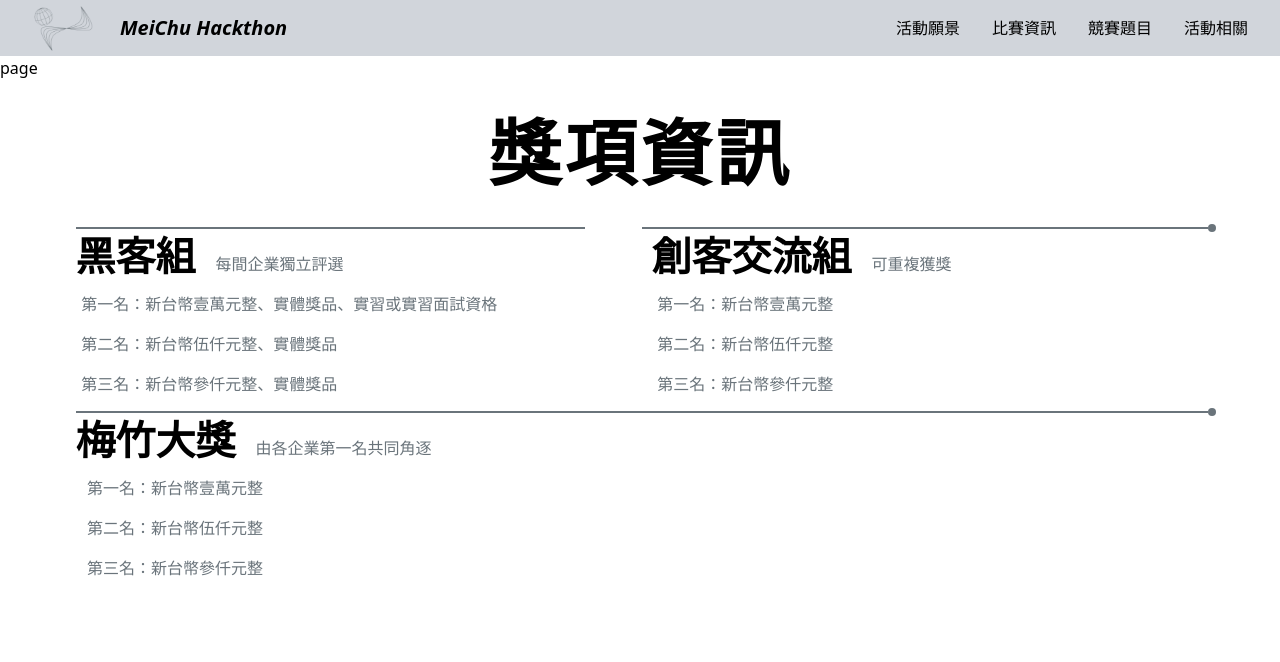
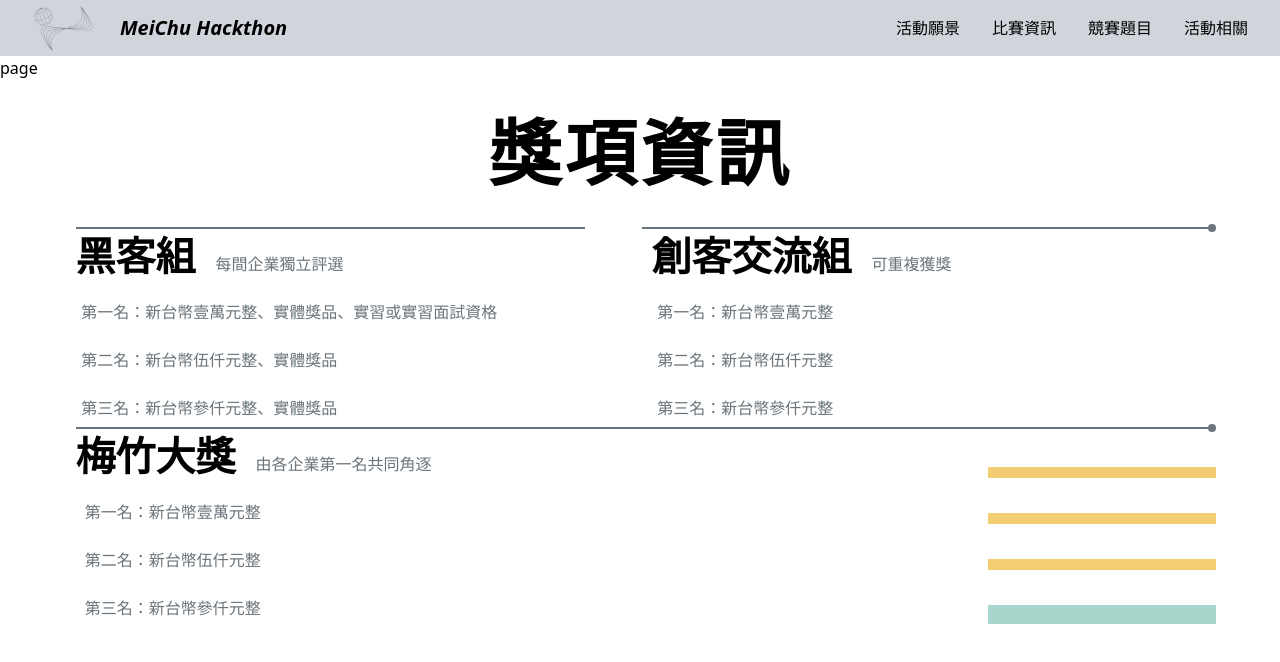
Before and after one commit to Official-Meichu-Hackathon/2023-singup, a Next.js app: page / in a window 1280 px wide. Shown: the top 662 px of the page. Built offline with nearby package versions, Linux system fonts and the light colour scheme.

Commit message:
feat: doclartion

```diff
--- a/components/Award.jsx
+++ b/components/Award.jsx
@@ -12,19 +12,22 @@ const Award = () =>{
             block_css:'ml-[1%] w-full',
             team:'黑客組',
             description:'每間企業獨立評選',
-            award:['第一名：新台幣壹萬元整、實體獎品、實習或實習面試資格','第二名：新台幣伍仟元整、實體獎品','第三名：新台幣參仟元整、實體獎品']
+            award:['第一名：新台幣壹萬元整、實體獎品、實習或實習面試資格','第二名：新台幣伍仟元整、實體獎品','第三名：新台幣參仟元整、實體獎品'],
+            dec:''
         },
         {
             block_css:'ml-[1%] w-full',
             team:'創客交流組',
             description:'可重複獲獎',
-            award:['第一名：新台幣壹萬元整','第二名：新台幣伍仟元整','第三名：新台幣參仟元整']
+            award:['第一名：新台幣壹萬元整','第二名：新台幣伍仟元整','第三名：新台幣參仟元整'],
+            dec:''
         },
         {
-            block_css:'ml-[1%] w-full',
+            block_css:'ml-[1%] w-[80%]',
             team:'梅竹大獎',
             description:'由各企業第一名共同角逐',
-            award:['第一名：新台幣壹萬元整','第二名：新台幣伍仟元整','第三名：新台幣參仟元整']
+            award:['第一名：新台幣壹萬元整','第二名：新台幣伍仟元整','第三名：新台幣參仟元整'],
+            dec:'w-[20%] '
         }
     ]
     return(
@@ -46,7 +49,9 @@ const Award = () =>{
                 <div className ="flex-1 border-t-2  border-solid border-[#6A747B]"></div>
                 <div className='rounded-full w-2 h-2 bg-[#6A747B]'></div>
             </div>
+            <div className='flex h-auto'>
                 <Award_each item = {items[2]}/>
+            </div>
         </div>
         </>
     );
@@ -67,9 +72,22 @@ const Award_each = ({item}) => {
                     <div className="h-auto transition  duration-500 ease-[cubic-bezier(1,0,1,0)]">
                     {/* // "max-h-0 overflow-hidden transition  duration-500 ease-[cubic-bezier(0,1,0,1)]"}> */}
                     {item.award.map((item,index) => {
-                        return <p className='my-2 pr-[10%]'>{item}</p>
+                            return <p className='mt-4 pr-[10%]'>{item}</p>
                         })}
                     </div>
+                </div>
+            </div>
+            <div className={item.dec}>
+                <div className='h-full'>
+
+                    <div className='w-full h-[18%]'></div>
+                    <div className='w-full h-[6%] item-end bg-[#F3CD71]'></div>
+                    <div className='w-full h-[18%]'></div>
+                    <div className='w-full h-[6%] item-end bg-[#F3CD71]'></div>
+                    <div className='w-full h-[18%]'></div>
+                    <div className='w-full h-[6%] item-end bg-[#F3CD71]'></div>
+                    <div className='w-full h-[18%]'></div>
+                    <div className='w-full h-[10%] item-end bg-[#A8D5CC]'></div>
                 </div>
             </div>
 
```
Lines whose indentation alone changed are shown as unchanged.
